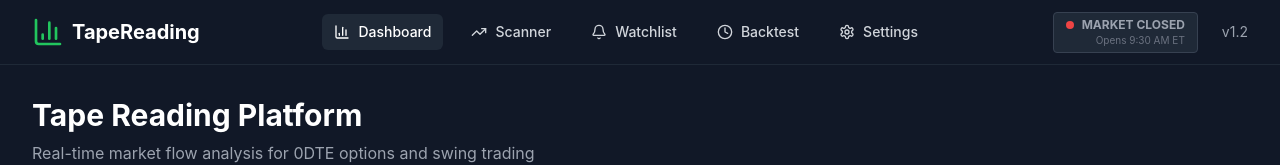
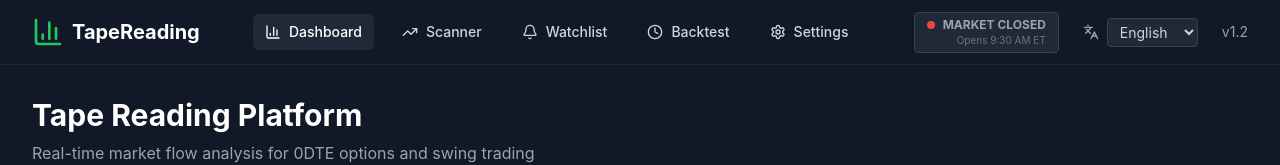
Before and after one commit to csubi1974/stream-app, a React (Vite) app: page / in a window 1280 px wide. Shown: the top 165 px of the page. Built offline with nearby package versions, Linux system fonts and the light colour scheme; no server answers.

Commit message:
feat: Add multilingual support (EN/ES) with language selector

```diff
--- a/package.json
+++ b/package.json
@@ -32,6 +32,8 @@
     "tailwind-merge": "^3.0.2",
     "ws": "^8.18.3",
     "zustand": "^5.0.3",
+    "i18next": "^23.7.0",
+    "react-i18next": "^14.0.0",
     "tsx": "^4.20.3"
   },
   "devDependencies": {
--- a/src/components/layout/Header.tsx
+++ b/src/components/layout/Header.tsx
@@ -1,12 +1,14 @@
 import { useState, useEffect } from 'react';
-import { BarChart3, TrendingUp, Settings, Bell, Clock } from 'lucide-react';
+import { BarChart3, TrendingUp, Settings, Bell, Clock, Languages } from 'lucide-react';
 import { Link, useLocation } from 'react-router-dom';
+import { useTranslation } from 'react-i18next';
 
 export function Header() {
   const location = useLocation();
+  const { t, i18n } = useTranslation();
   const [marketStatus, setMarketStatus] = useState<{ isOpen: boolean; text: string; next: string }>({
     isOpen: false,
-    text: 'CHECKING',
+    text: t('CHECKING'),
     next: ''
   });
 
@@ -37,23 +39,23 @@ export function Header() {
       const isMarketHours = currentTimeVals >= marketOpen && currentTimeVals < marketClose;
 
       if (!isWeekend && isMarketHours) {
-        setMarketStatus({ isOpen: true, text: 'MARKET OPEN', next: 'Closes at 4:00 PM ET' });
+        setMarketStatus({ isOpen: true, text: t('MARKET OPEN'), next: 'Closes at 4:00 PM ET' });
       } else {
-        setMarketStatus({ isOpen: false, text: 'MARKET CLOSED', next: 'Opens 9:30 AM ET' });
+        setMarketStatus({ isOpen: false, text: t('MARKET CLOSED'), next: 'Opens 9:30 AM ET' });
       }
     };
 
     checkMarketStatus();
     const interval = setInterval(checkMarketStatus, 10000); // Update every 10s
     return () => clearInterval(interval);
-  }, []);
+  }, [t]);
 
   const navItems = [
-    { path: '/', label: 'Dashboard', icon: BarChart3 },
-    { path: '/scanner', label: 'Scanner', icon: TrendingUp },
-    { path: '/watchlist', label: 'Watchlist', icon: Bell },
-    { path: '/backtest', label: 'Backtest', icon: Clock },
-    { path: '/settings', label: 'Settings', icon: Settings },
+    { path: '/', label: t('Dashboard'), icon: BarChart3 },
+    { path: '/scanner', label: t('Scanner'), icon: TrendingUp },
+    { path: '/watchlist', label: t('Watchlist'), icon: Bell },
+    { path: '/backtest', label: t('Backtest'), icon: Clock },
+    { path: '/settings', label: t('Settings'), icon: Settings },
   ];
 
   return (
@@ -101,6 +103,19 @@ export function Header() {
               <span className="text-[10px] text-gray-500">{marketStatus.next}</span>
             </div>
 
+            {/* Language Selector */}
+            <div className="flex items-center space-x-2">
+              <Languages className="h-4 w-4 text-gray-400" />
+              <select
+                value={i18n.language}
+                onChange={(e) => i18n.changeLanguage(e.target.value)}
+                className="bg-gray-800 text-gray-300 text-sm border border-gray-700 rounded px-2 py-1 focus:outline-none focus:border-blue-500"
+              >
+                <option value="en">English</option>
+                <option value="es">Español</option>
+              </select>
+            </div>
+
             <div className="flex items-center space-x-2">
               <span className="text-sm text-gray-400">v1.2</span>
             </div>
--- /dev/null
+++ b/src/i18n.ts
@@ -0,0 +1,27 @@
+import i18n from 'i18next';
+import { initReactI18next } from 'react-i18next';
+
+import translationEN from './locales/en/translation.json';
+import translationES from './locales/es/translation.json';
+
+const resources = {
+    en: {
+        translation: translationEN,
+    },
+    es: {
+        translation: translationES,
+    },
+};
+
+i18n
+    .use(initReactI18next)
+    .init({
+        resources,
+        lng: 'en', // default language
+        fallbackLng: 'en',
+        interpolation: {
+            escapeValue: false,
+        },
+    });
+
+export default i18n;
--- /dev/null
+++ b/src/locales/en/translation.json
@@ -0,0 +1,12 @@
+{
+    "Dashboard": "Dashboard",
+    "Scanner": "Scanner",
+    "Watchlist": "Watchlist",
+    "Backtest": "Backtest",
+    "Settings": "Settings",
+    "CHECKING": "CHECKING",
+    "MARKET OPEN": "MARKET OPEN",
+    "MARKET CLOSED": "MARKET CLOSED",
+    "TapeReading": "TapeReading",
+    "Version": "v1.2"
+}
--- /dev/null
+++ b/src/locales/es/translation.json
@@ -0,0 +1,12 @@
+{
+    "Dashboard": "Tablero",
+    "Scanner": "Escáner",
+    "Watchlist": "Lista de Seguimiento",
+    "Backtest": "Prueba Retroactiva",
+    "Settings": "Configuración",
+    "CHECKING": "VERIFICANDO",
+    "MARKET OPEN": "MERCADO ABIERTO",
+    "MARKET CLOSED": "MERCADO CERRADO",
+    "TapeReading": "Lectura de Cinta",
+    "Version": "v1.2"
+}
```
Also changed, not shown: src/main.tsx (+6 -5 lines), src/pages/Dashboard.tsx (+6 -9 lines), 1 other file (tests, documents, lock files or other folders).
